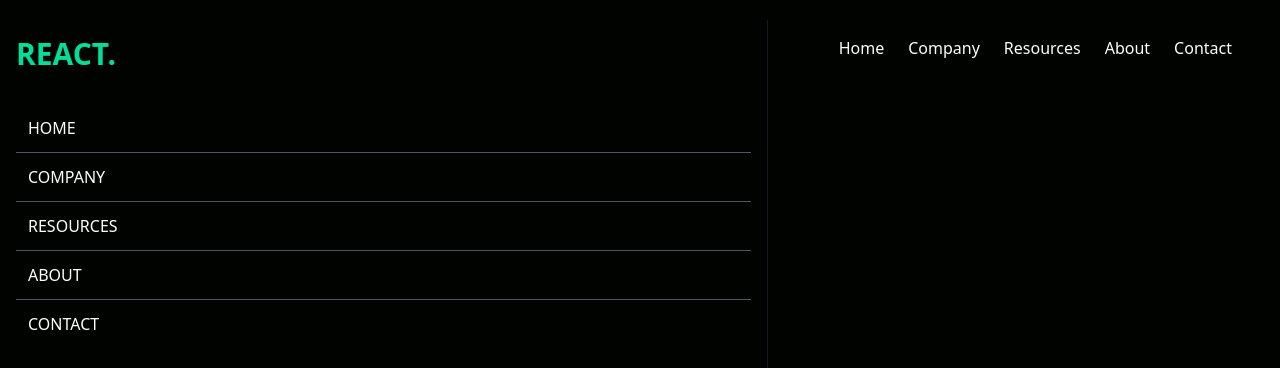
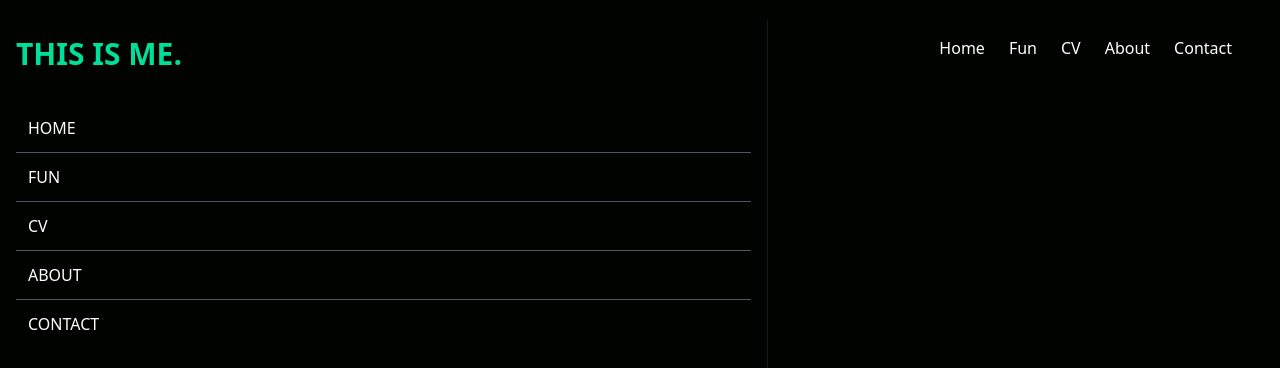
Before and after one commit to gustavwiese/tailwind-react-fun, a React (Create React App) app: page / in a window 1280 px wide. Shown: the top 368 px of the page. Built offline with nearby package versions, Linux system fonts and the light colour scheme.

Commit message:
personalized navbar

```diff
--- a/src/App.js
+++ b/src/App.js
@@ -1,10 +1,12 @@
 import React from "react";
-import Navbar from "./components/navbar";
+import Navbar from "./components/Navbar";
+import Midtext from "./components/Midtext";
 
 function App() {
   return (
     <div>
       <Navbar />
+      <Midtext />
     </div>
   );
 }
--- /dev/null
+++ b/src/components/Midtext.jsx
@@ -0,0 +1,7 @@
+import React from "react";
+
+const Hero = () => {
+  return <div className="text-white">hero</div>;
+};
+
+export default Hero;
--- a/src/components/navbar.jsx
+++ b/src/components/navbar.jsx
@@ -10,11 +10,11 @@ const Navbar = () => {
 
   return (
     <div className="flex justify-between items-center h-24 max-w-[1240px] mx-auto px-4 text-white">
-      <h1 className="w-full text-3xl font-bold text-[#00df9a]">REACT.</h1>
+      <h1 className="w-full text-3xl font-bold text-[#00df9a]">THIS IS ME.</h1>
       <ul className="hidden md:flex">
         <li className="p-3">Home</li>
-        <li className="p-3">Company</li>
-        <li className="p-3">Resources</li>
+        <li className="p-3">Fun</li>
+        <li className="p-3">CV</li>
         <li className="p-3">About</li>
         <li className="p-3">Contact</li>
       </ul>
@@ -28,11 +28,11 @@ const Navbar = () => {
             : "fixed left-[-100%]"
         }
       >
-        <h1 className="w-full text-3xl font-bold text-[#00df9a] m-4">REACT.</h1>
+        <h1 className="w-full text-3xl font-bold text-[#00df9a] m-4">THIS IS ME.</h1>
         <ul className="uppercase p-4">
           <li className="p-3 border-b border-b-gray-600">Home</li>
-          <li className="p-3 border-b border-b-gray-600">Company</li>
-          <li className="p-3 border-b border-b-gray-600">Resources</li>
+          <li className="p-3 border-b border-b-gray-600">Fun</li>
+          <li className="p-3 border-b border-b-gray-600">CV</li>
           <li className="p-3 border-b border-b-gray-600">About</li>
           <li className="p-3">Contact</li>
         </ul>
```
